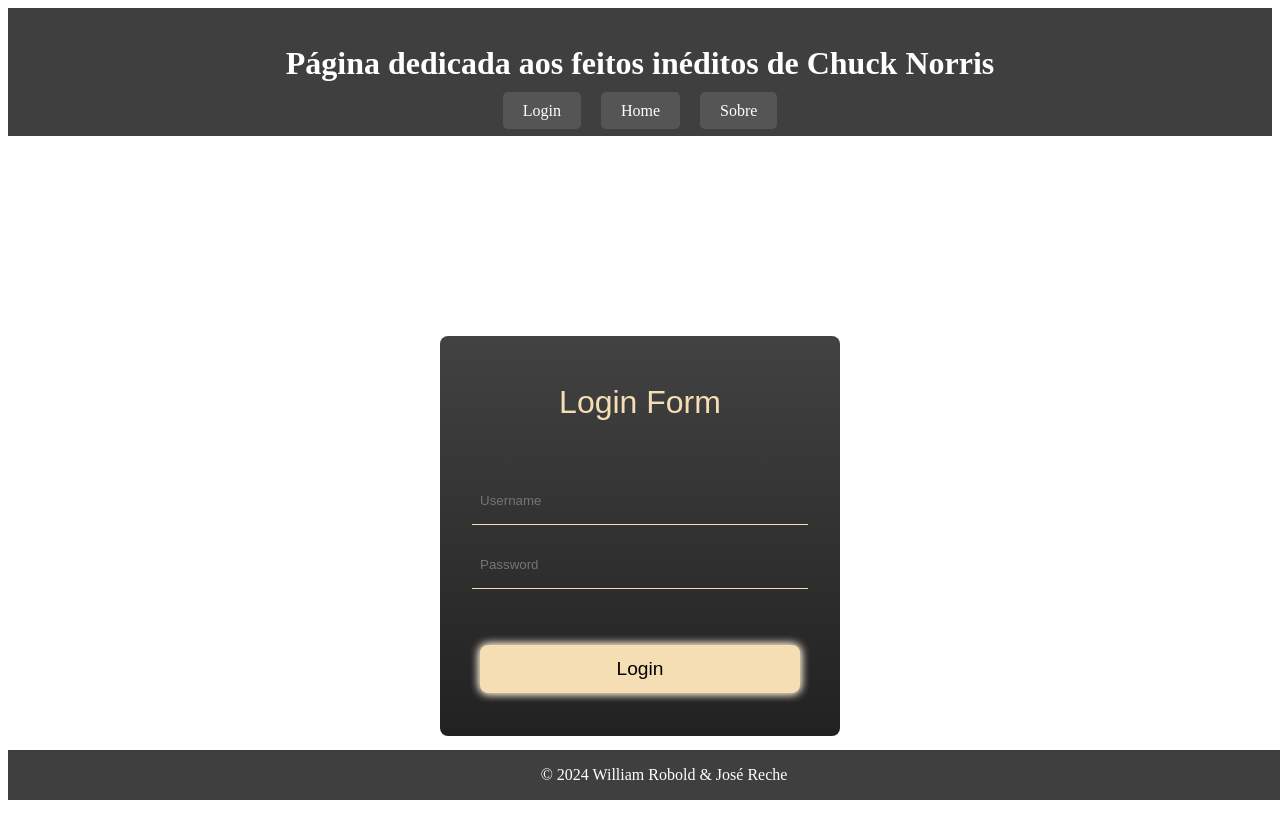
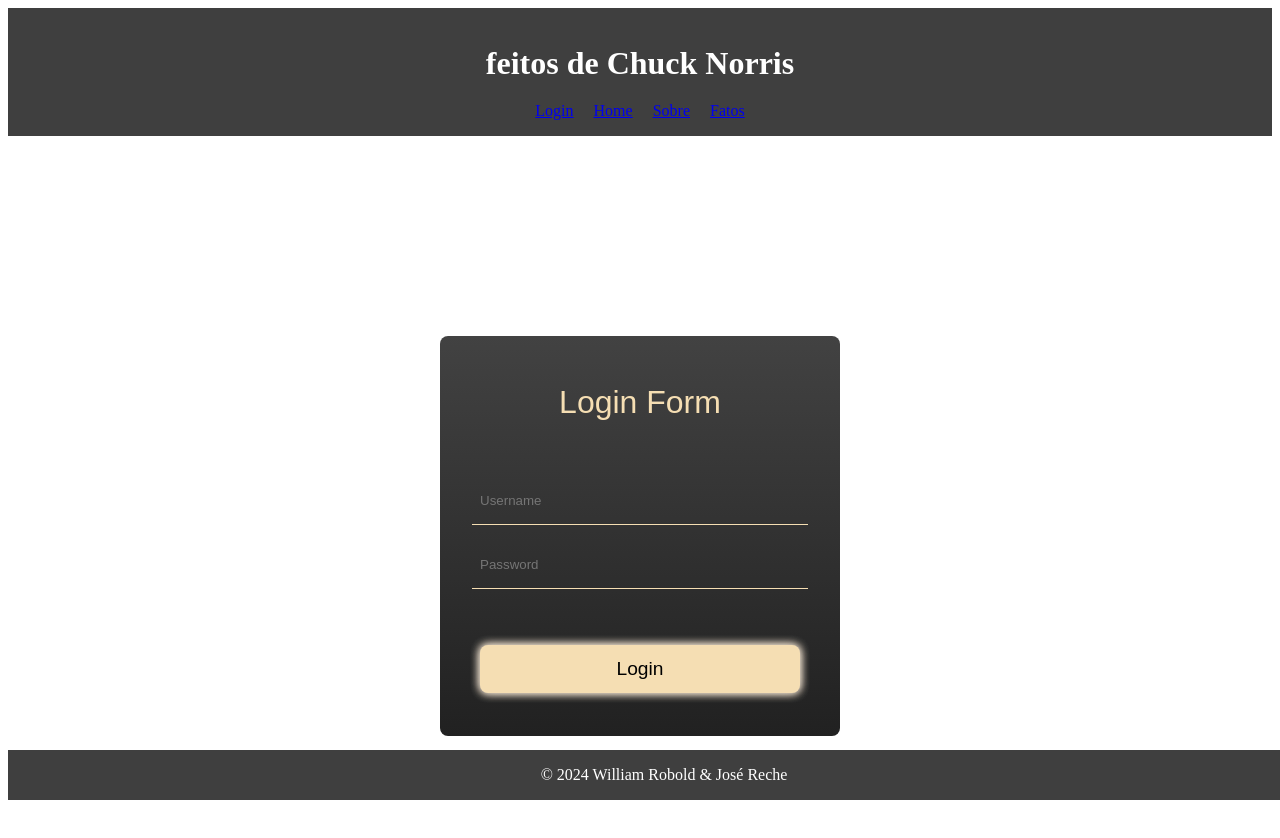
Before and after one commit to CardosoWill/ChuckNorrisFacts, a React (Vite) app: page / in a window 1280 px wide. Shown: the top 838 px of the page. Built offline with nearby package versions, Linux system fonts and the light colour scheme.

Commit message:
correcao

```diff
--- a/src/components/Header/index.jsx
+++ b/src/components/Header/index.jsx
@@ -4,18 +4,22 @@
 export default function Header() {
     return (
         <header id="cabecalho">
-            <h1>Página dedicada aos feitos inéditos de Chuck Norris</h1>
+            <h1>feitos de Chuck Norris</h1>
+
             <nav>
                 <ul>
-                    <li>
-                        <Link to="/">Login</Link>
-                    </li>
-                    <li>
-                        <Link to="/home">Home</Link>
-                    </li>
-                    <li>
-                        <Link to="/about">Sobre</Link>
-                    </li>
+                    <Link to="/">
+                        <li>Login</li>
+                    </Link>
+                    <Link to="/home">
+                        <li>Home</li>
+                    </Link>
+                    <Link to="/about">
+                        <li>Sobre</li>
+                    </Link>
+                    <Link to="/fatos">
+                        <li>Fatos</li>
+                    </Link>
                 </ul>
             </nav>
         </header>
```
